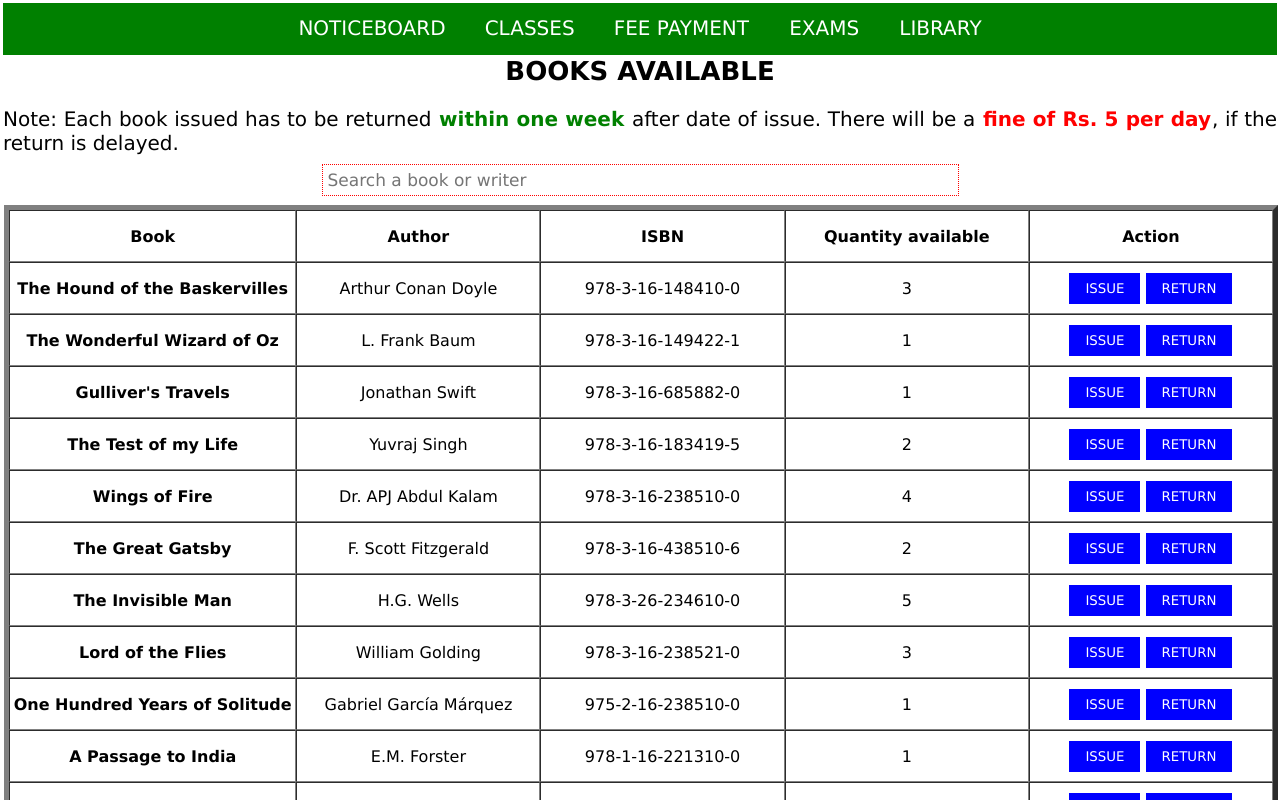
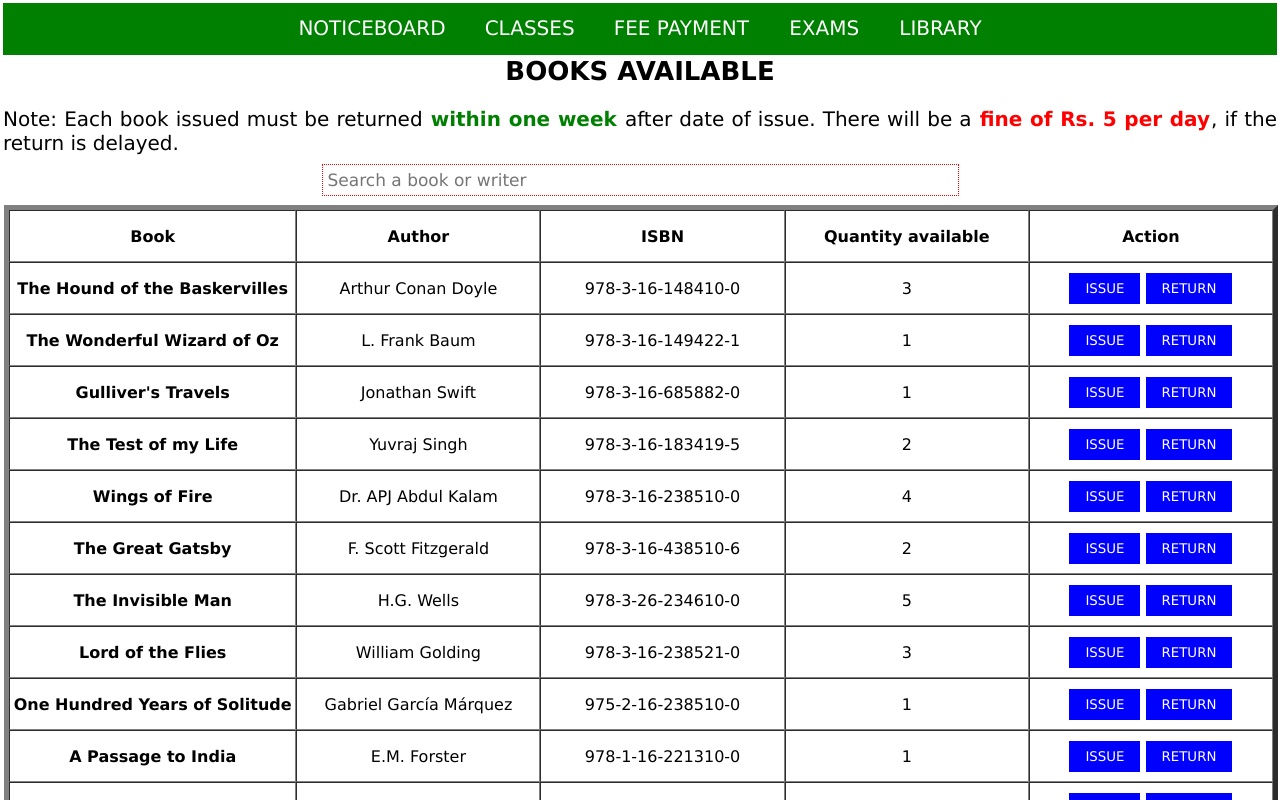
Before and after one commit to vsiddharth365/school_management, a plain HTML site: page s1/s1library.html in a window 1280 px wide. Shown: the top 800 px of the page. Drawn offline with Linux system fonts and the light colour scheme.

Commit message:
Update s1library.html

```diff
--- a/s1/s1library.html
+++ b/s1/s1library.html
@@ -32,7 +32,7 @@ html, body {
 </nav>
 <body>
 <h2>BOOKS AVAILABLE</h2><br>
-<p>Note: Each book issued has to be returned <b style="color: green">within one week</b> after date of issue. There will be a
+<p>Note: Each book issued must be returned <b style="color: green">within one week</b> after date of issue. There will be a
 <b style="color: red">fine of Rs. 5 per day</b>, if the return is delayed.</p>
 <div class="search">
 <input id="searchbar" onkeyup="search_book()" type="text" name="search" placeholder="Search a book or writer">
```
